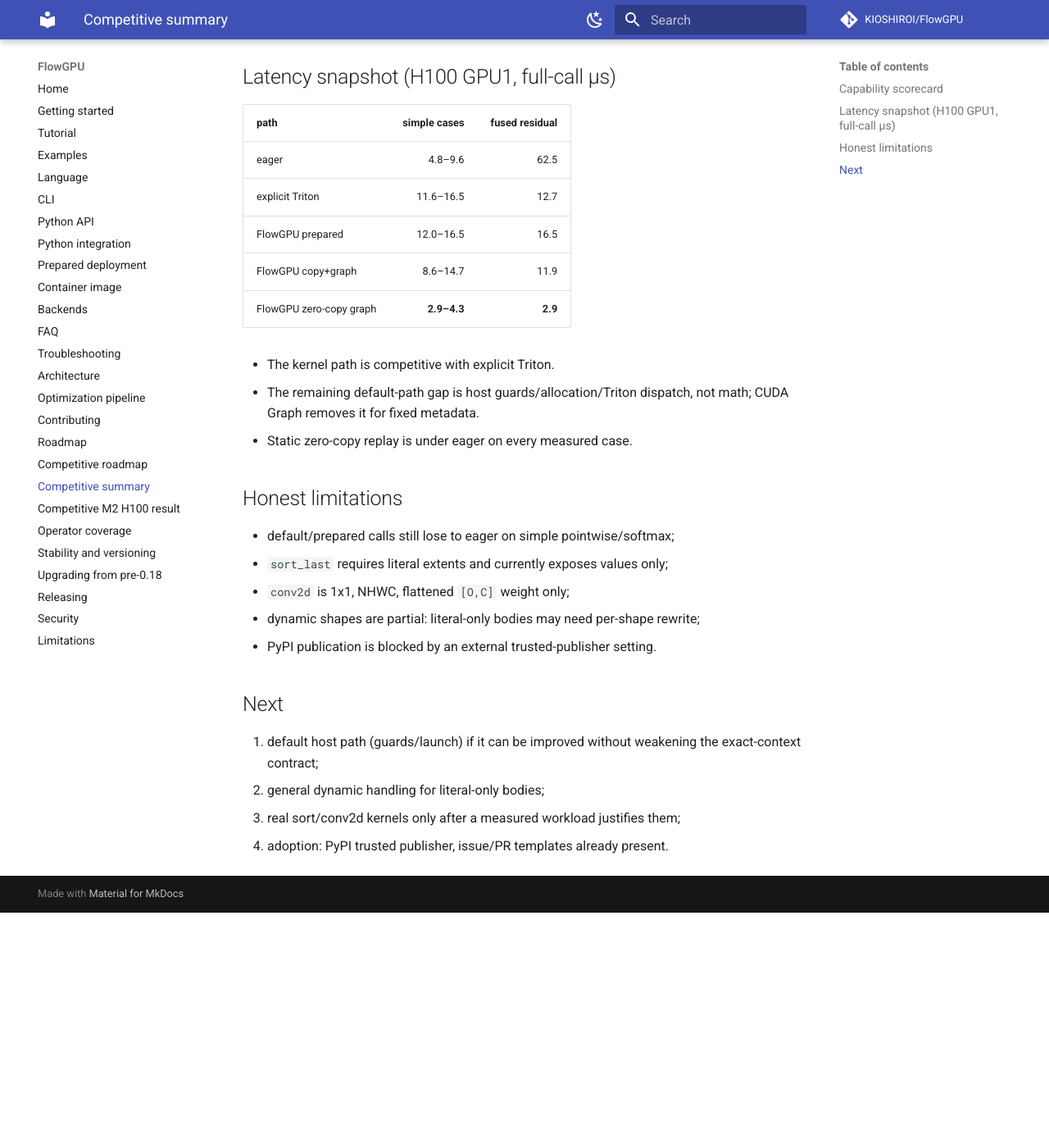
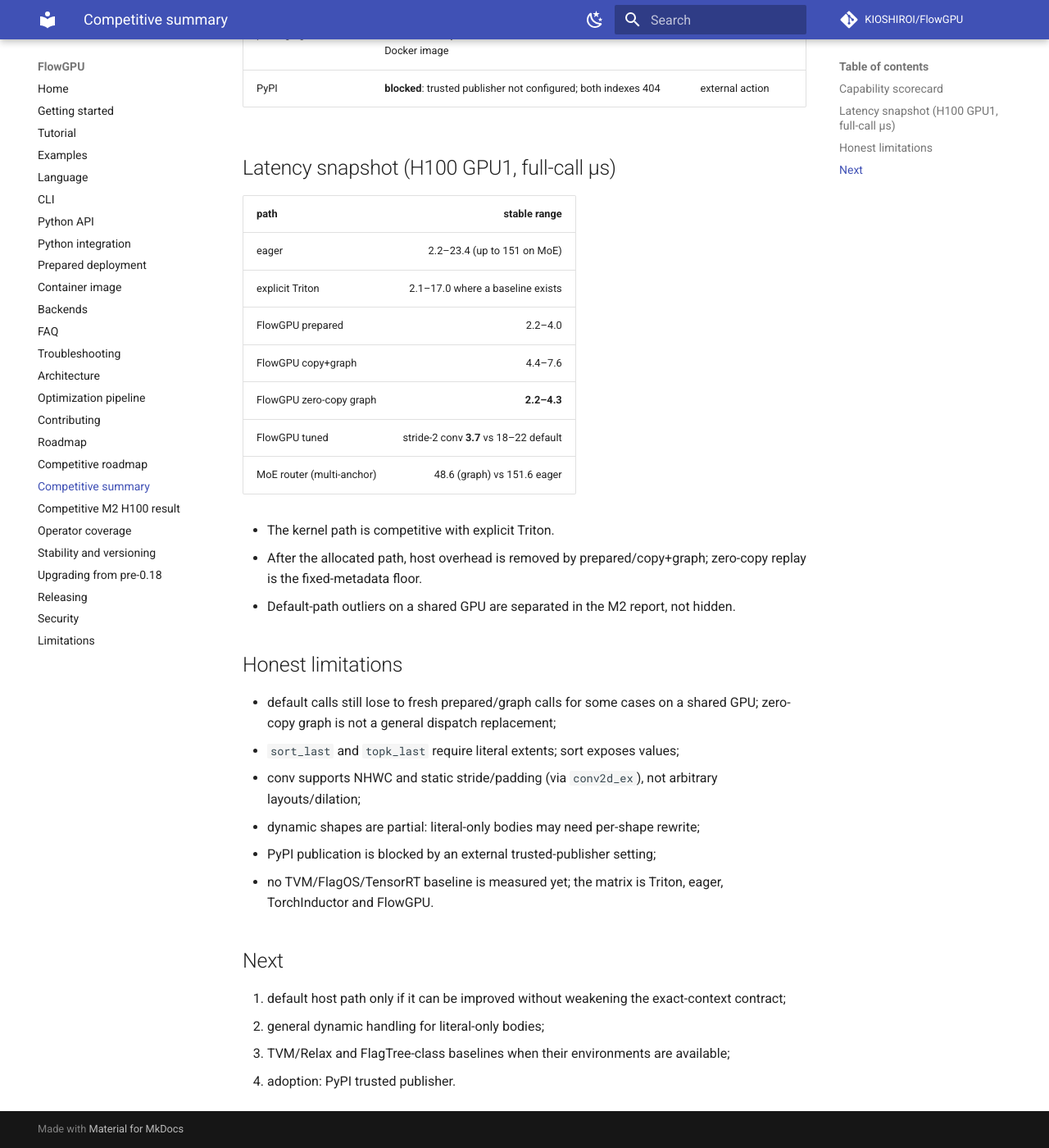
Before and after one commit to KIOSHIROI/FlowGPU, an MkDocs documentation site: the page built from docs/user-guide/competitive-summary.md, in a window 1280 px wide and 1400 px high, scrolled down 728 px. Shown: the whole window at 82% size. Built offline with MkDocs 1.6.1 and Material for MkDocs 9.7.7, drawn with Linux system fonts in a browser that asks for light colours; comment, search, counter and statistics services are not loaded; before the commit the page ends 1841 px from its top, so only the background shows below that; some of the changed text lies outside the part shown.

Commit message:
Release 0.53.1: refreshed competitive summary
- Update the one-page summary for 19 cases, tuning, dynamic fallback.
- State the external TVM/FlagOS/PyPI gaps explicitly.

```diff
--- a/docs/user-guide/competitive-summary.md
+++ b/docs/user-guide/competitive-summary.md
@@ -8,40 +8,49 @@ public probes; no private fixture is used.
 | area | status | evidence |
 |---|---|---|
 | LLM operator checklist | **45 present / 1 partial / 0 missing** | [Operator coverage](operator-coverage.md) |
-| dynamic shapes | symbolic one-module, literal rewrite, per-shape fallback | [Prepared deployment](deployment.md) |
-| fixed-shape deployment | allocated prepared → copy+graph → zero-copy graph | [M2 H100 report](competitive-m2-h100.md) |
-| correctness | 9-case matrix × 6 backends, 3 seeds | [M2 H100 report](competitive-m2-h100.md) |
-| memory | peak-allocated metric published | [M2 H100 report](competitive-m2-h100.md#peak-allocated-memory) |
-| packaging | wheel/sdist, Python 3.11–3.14 CI, clean-venv installs | CI |
+| dynamic shapes | symbolic one-module, literal rewrite, automatic fallback | [Prepared deployment](deployment.md) |
+| fixed-shape deployment | prepared → copy+graph → zero-copy graph | [M2 H100 report](competitive-m2-h100.md) |
+| tuning | measured conv tile selection with a cache | [M2 H100 report](competitive-m2-h100.md#conv-tile-tuning) |
+| correctness | **19 cases × 6 backends**, one full-matrix run | [M2 H100 report](competitive-m2-h100.md#19-case-validation-run) |
+| compile time | 19-case distribution, median 15.0 ms | [M2 H100 report](competitive-m2-h100.md#compile-time-19-case-matrix) |
+| memory | 19-case peak-allocated metric | [M2 H100 report](competitive-m2-h100.md#peak-memory-all-19-cases) |
+| packaging | wheel/sdist, Python 3.11–3.14 CI, clean-venv installs, CPU Docker image | CI |
 | PyPI | **blocked**: trusted publisher not configured; both indexes 404 | external action |
 
 ## Latency snapshot (H100 GPU1, full-call µs)
 
-| path | simple cases | fused residual |
-|---|---:|---:|
-| eager | 4.8–9.6 | 62.5 |
-| explicit Triton | 11.6–16.5 | 12.7 |
-| FlowGPU prepared | 12.0–16.5 | 16.5 |
-| FlowGPU copy+graph | 8.6–14.7 | 11.9 |
-| FlowGPU zero-copy graph | **2.9–4.3** | **2.9** |
+| path | stable range |
+|---|---:|
+| eager | 2.2–23.4 (up to 151 on MoE) |
+| explicit Triton | 2.1–17.0 where a baseline exists |
+| FlowGPU prepared | 2.2–4.0 |
+| FlowGPU copy+graph | 4.4–7.6 |
+| FlowGPU zero-copy graph | **2.2–4.3** |
+| FlowGPU tuned | stride-2 conv **3.7** vs 18–22 default |
+| MoE router (multi-anchor) | 48.6 (graph) vs 151.6 eager |
 
 - The kernel path is competitive with explicit Triton.
-- The remaining default-path gap is host guards/allocation/Triton dispatch, not
-  math; CUDA Graph removes it for fixed metadata.
-- Static zero-copy replay is under eager on every measured case.
+- After the allocated path, host overhead is removed by prepared/copy+graph;
+  zero-copy replay is the fixed-metadata floor.
+- Default-path outliers on a shared GPU are separated in the M2 report, not
+  hidden.
 
 ## Honest limitations
 
-- default/prepared calls still lose to eager on simple pointwise/softmax;
-- `sort_last` requires literal extents and currently exposes values only;
-- `conv2d` is 1x1, NHWC, flattened `[O,C]` weight only;
+- default calls still lose to fresh prepared/graph calls for some cases on a
+  shared GPU; zero-copy graph is not a general dispatch replacement;
+- `sort_last` and `topk_last` require literal extents; sort exposes values;
+- conv supports NHWC and static stride/padding (via `conv2d_ex`), not arbitrary
+  layouts/dilation;
 - dynamic shapes are partial: literal-only bodies may need per-shape rewrite;
-- PyPI publication is blocked by an external trusted-publisher setting.
+- PyPI publication is blocked by an external trusted-publisher setting;
+- no TVM/FlagOS/TensorRT baseline is measured yet; the matrix is Triton,
+  eager, TorchInductor and FlowGPU.
 
 ## Next
 
-1. default host path (guards/launch) if it can be improved without weakening
-   the exact-context contract;
+1. default host path only if it can be improved without weakening the
+   exact-context contract;
 2. general dynamic handling for literal-only bodies;
-3. real sort/conv2d kernels only after a measured workload justifies them;
-4. adoption: PyPI trusted publisher, issue/PR templates already present.
+3. TVM/Relax and FlagTree-class baselines when their environments are available;
+4. adoption: PyPI trusted publisher.
--- a/pyproject.toml
+++ b/pyproject.toml
@@ -4,7 +4,7 @@ build-backend = "setuptools.build_meta"
 
 [project]
 name = "flowgpu"
-version = "0.53.0"
+version = "0.53.1"
 description = "A dataflow DSL compiler for GPU operator pipelines targeting Triton and a portable reference backend"
 authors = [{name = "The FlowGPU Authors"}]
 keywords = ["compiler", "triton", "dataflow", "dsl", "gpu", "llm"]
```
Also changed, not shown: CHANGELOG.md (+5 -0 lines), PUBLIC_RELEASE.md (+1 -1 lines), 3 other files.
